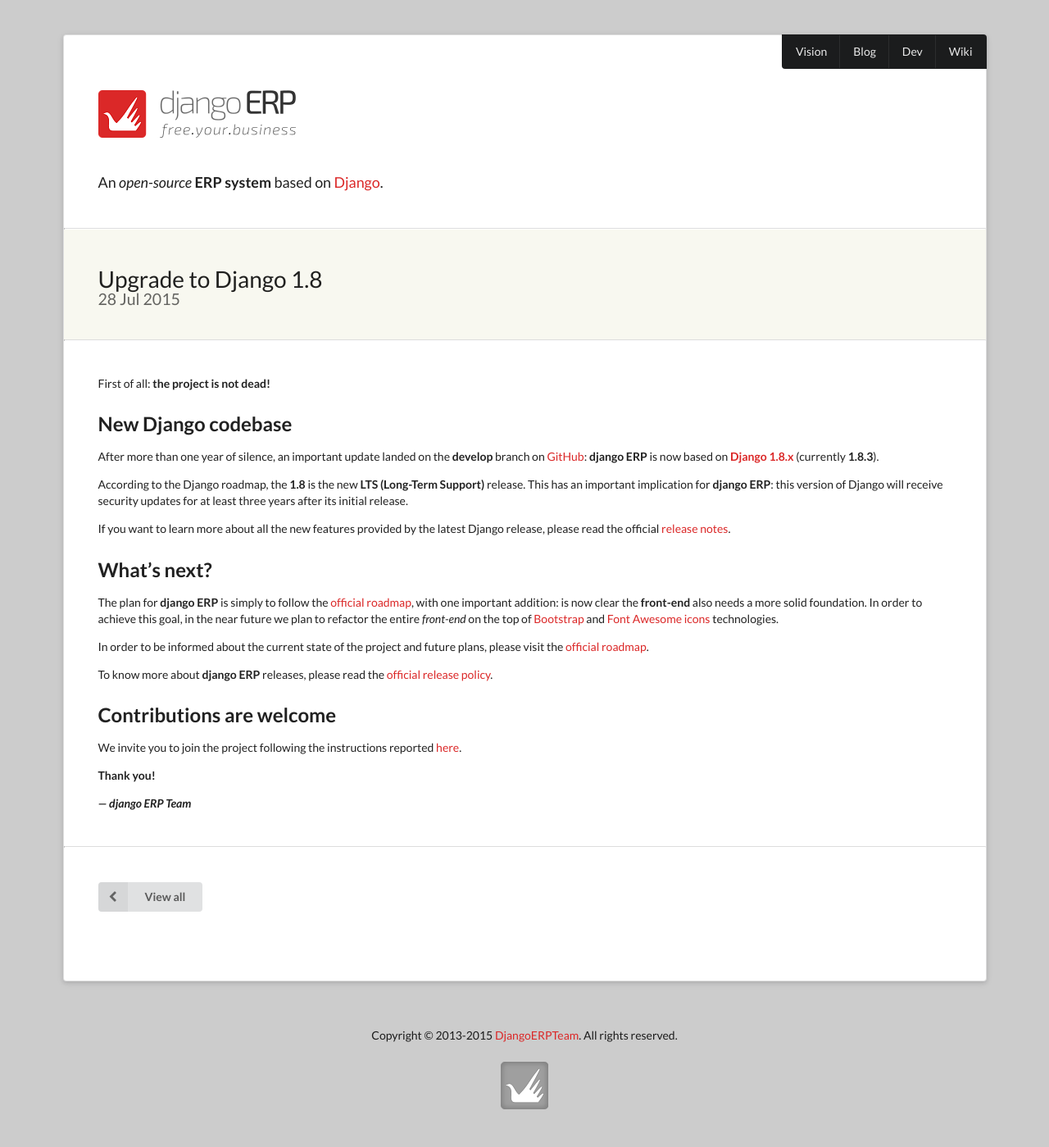
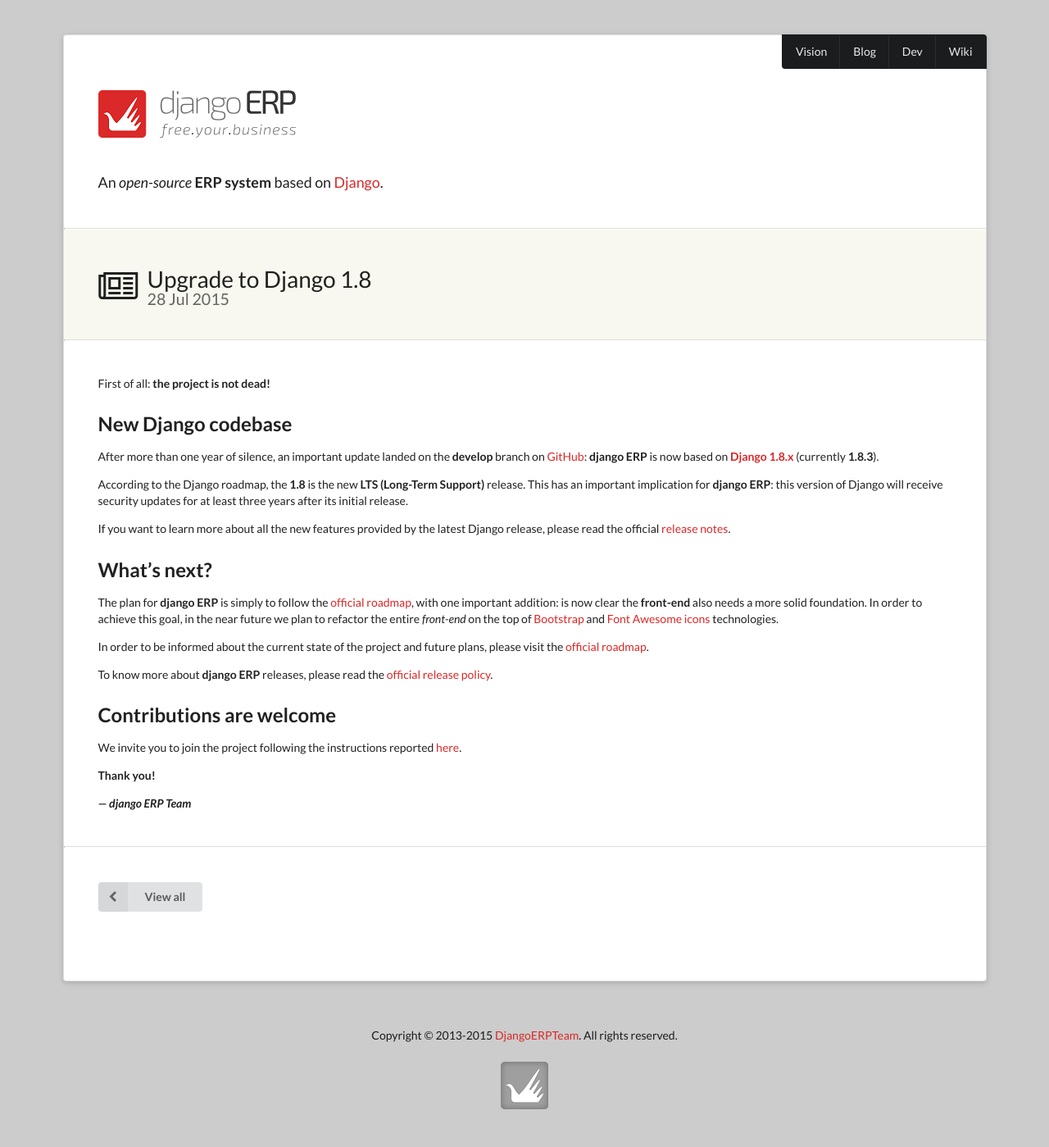
Before and after one commit to chaiebaymen/website, a Jekyll site: the page built from _posts/2015-07-28-upgrade-to-django-18.markdown, in a window 1280 px wide. Shown: the whole page at 82% size. Built offline with Jekyll 4.4.1, drawn with Linux system fonts in a browser that asks for light colours; Markdown is read by kramdown in place of the engine named in the settings.

Commit message:
Improved blog layout.

```diff
--- a/_layouts/post.html
+++ b/_layouts/post.html
@@ -4,8 +4,11 @@
 
 <article>
     <h1 class="ui post header">
-        {{ page.title }}
-        <div class="meta">{{ page.date | date_to_string }}</div>
+        <i class="ui newspaper icon"></i>
+        <span class="content">
+            {{ page.title }}
+            <div class="meta">{{ page.date | date_to_string }}</div>
+        </span>
     </h1>
 
     <hr class="ui divider"/>
--- a/blog/index.html
+++ b/blog/index.html
@@ -6,6 +6,7 @@
 <h2 class="ui red ribbon label">Blog</h2>
 <div class="ui items">
     {% for post in site.posts %}
+    <div class="ui hidden divider"></div>
     <div class="item">
         <div class="content">
             <a class="header" href="{{ site.baseurl }}{{ post.url }}" title="{{ post.title }}">{{ post.title }}</a>
```
